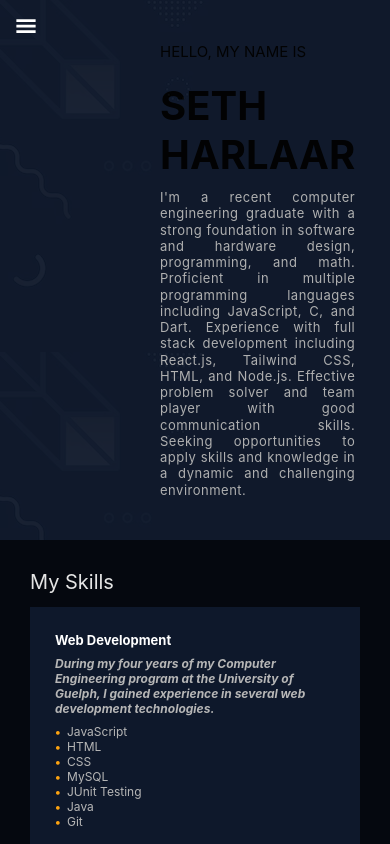
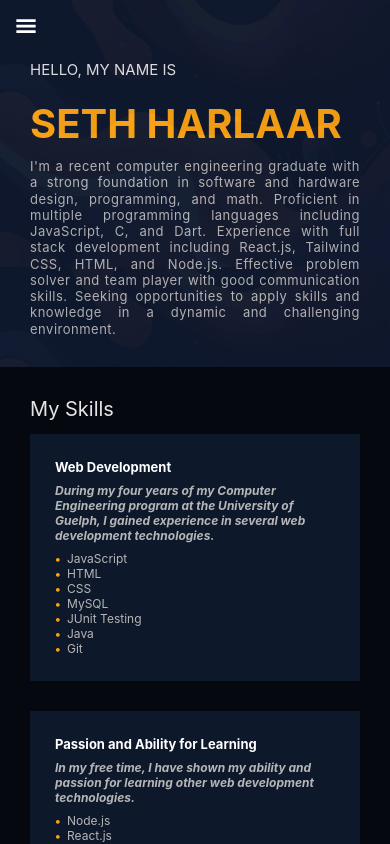
Before and after one commit to Seth-Harlaar/portfolio, a React (Create React App) app: page / in a window 390 px wide. Built offline with nearby package versions, Linux system fonts and the light colour scheme; a web font is replaced by a local one.

Commit message:
mostly responsive, need to update the project showcase still

```diff
--- a/src/components/HeroSection/HeroElements.js
+++ b/src/components/HeroSection/HeroElements.js
@@ -3,17 +3,20 @@ import {keyframes} from 'styled-components';
 import { Link as LinkS } from 'react-scroll';
 
 import BackgroundImage from '../../assets/images/background/abstract_dotted.avif';
+import backgroundImage2 from '../../assets/images/background/background.webp';
 
 export const HeroPaddingContainer = styled.div`
   position: relative;
-  padding: 0 30px;
+  padding-top: 30px;
   margin-bottom: 30px;
 
   background: #0e182b;
 
   &:after {
     content: "";
-    background-image: url(${BackgroundImage});
+    background-image: url(${backgroundImage2});
+    background-size: 100%;
+    filter: grayscale(50%);
     position: absolute;
     top: 0;
     right: 0;
@@ -28,7 +31,6 @@ export const HeroContainer = styled.div`
   display: flex;
   justify-content: space-around;
   align-items: center;
-  padding: 5vh 50px 5vh 50px;
   overflow: hidden;
   opacity: 1;
 `
@@ -49,9 +51,8 @@ export const HeroPicture = styled.img`
 
 export const HeroText = styled.div`
   flex-grow: 1;
-  padding-left: 80px;
+
 `
-
 export const HeroH1 = styled.h1`
   margin: 20px 0 10px 0;
   text-transform: uppercase;
@@ -65,6 +66,7 @@ export const HeroH2 = styled.h1`
   font-size: 15px;
 `
 export const HeroH3 = styled.h1`
+  max-width: 720px;
   text-align: justify;
   font-weight: normal;
   color: #B6B6B6;
--- a/src/components/HeroSection/index.js
+++ b/src/components/HeroSection/index.js
@@ -1,4 +1,4 @@
-import React from 'react'
+import React, { useContext } from 'react'
 import {
   HeroContainer,
   HeroText,
@@ -9,14 +9,18 @@ import {
 } from './HeroElements'
 
 
+import {ScreenContext} from '../../providers/screenProvider';
+
 const HeroSection = () => {
+
+  const {isSmallScreen} = useContext(ScreenContext);
 
   return (
     <>
       <HeroPaddingContainer>
-        <HeroContainer id={'home'}>
+        <HeroContainer id={'home'} smallscreen={isSmallScreen ? "true" : undefined}>
 
-          <HeroText>
+          <HeroText smallscreen={isSmallScreen ? "true" : undefined}>
             {/* Turning ideas into software ... something */}
             <HeroH2>hello, my name is</HeroH2>
             <HeroH1>seth harlaar</HeroH1>
--- a/src/components/ProjectSection/ProjectsElements.js
+++ b/src/components/ProjectSection/ProjectsElements.js
@@ -1,6 +1,7 @@
 import { IoMdArrowDropleftCircle, IoMdArrowDroprightCircle } from "react-icons/io";
 
 import styled from 'styled-components';
+import backgroundImage2 from '../../assets/images/background/background.webp';
 
 
 export const ProjectSectionBackground = styled.div`
@@ -10,6 +11,21 @@ export const ProjectSectionBackground = styled.div`
 export const ProjectSectionContainer = styled.div`
   padding: 30px;
   background-color: #0e182b;
+
+  position: relative;
+
+  &:before {
+    content: "";
+    background-image: url(${backgroundImage2});
+    background-size: 100%;
+    filter: grayscale(50%);
+    position: absolute;
+    top: 0;
+    right: 0;
+    bottom: 0;
+    left: 0;
+    opacity: 0.05;
+  }
 `
 
 export const ProjectSectionTitle = styled.h1`
@@ -163,7 +179,7 @@ export const Padder = styled.div`
   flex: none;
   height: 400px;
   width: 100%;
-  background-color: rgb(252, 252, 252, 0.05 );
+  background-color: #181f30;
   padding: 0 8px;
   background-clip: content-box;
 `
--- a/src/components/Reviews/ReviewElements.js
+++ b/src/components/Reviews/ReviewElements.js
@@ -12,11 +12,13 @@ export const ReviewSectionContainer = styled.div`
 
 export const ReviewsContainer = styled.div`
   display: flex;
+  flex-wrap: wrap;
   gap: 30px;
   color: #E5E5E5;
 `
 
 export const ReviewCard = styled.div`
+  min-width: 250px;
   flex: 1;
   position: relative;
   padding: 30px;
--- a/src/components/Skills/index.js
+++ b/src/components/Skills/index.js
@@ -11,15 +11,9 @@ import  {
   ListItem,
 } from './SkillsElements.js'
 
-
 // icons
 import { SkillBlocks } from './Data.js';
 import { useContext } from 'react';
-
-const iconStyle = {
-  fontSize:'50px',
-  color:'#FCA311',
-}
 
 
 // for skill cards
--- a/src/index.js
+++ b/src/index.js
@@ -4,12 +4,16 @@ import './index.css';
 import App from './App';
 import {ScreenProvider} from './providers/screenProvider';
 import reportWebVitals from './reportWebVitals';
+import { ThemeProvider } from 'styled-components';
+import { goodTheme } from './pages/theme';
 
 
 ReactDOM.render(
   <React.StrictMode>
     <ScreenProvider>
-      <App />
+      <ThemeProvider theme={goodTheme}>
+        <App />
+      </ThemeProvider>
     </ScreenProvider>
   </React.StrictMode>,
   document.getElementById('root')
--- a/src/pages/index.js
+++ b/src/pages/index.js
@@ -1,4 +1,4 @@
-import React, {useContext, useState} from 'react';
+import React, {useContext} from 'react';
 import Skills from '../components/Skills';
 import HeroSection from '../components/HeroSection';
 import ProjectSection from '../components/ProjectSection';
```
Also changed, not shown: src/assets/images/background/background.webp (added).
